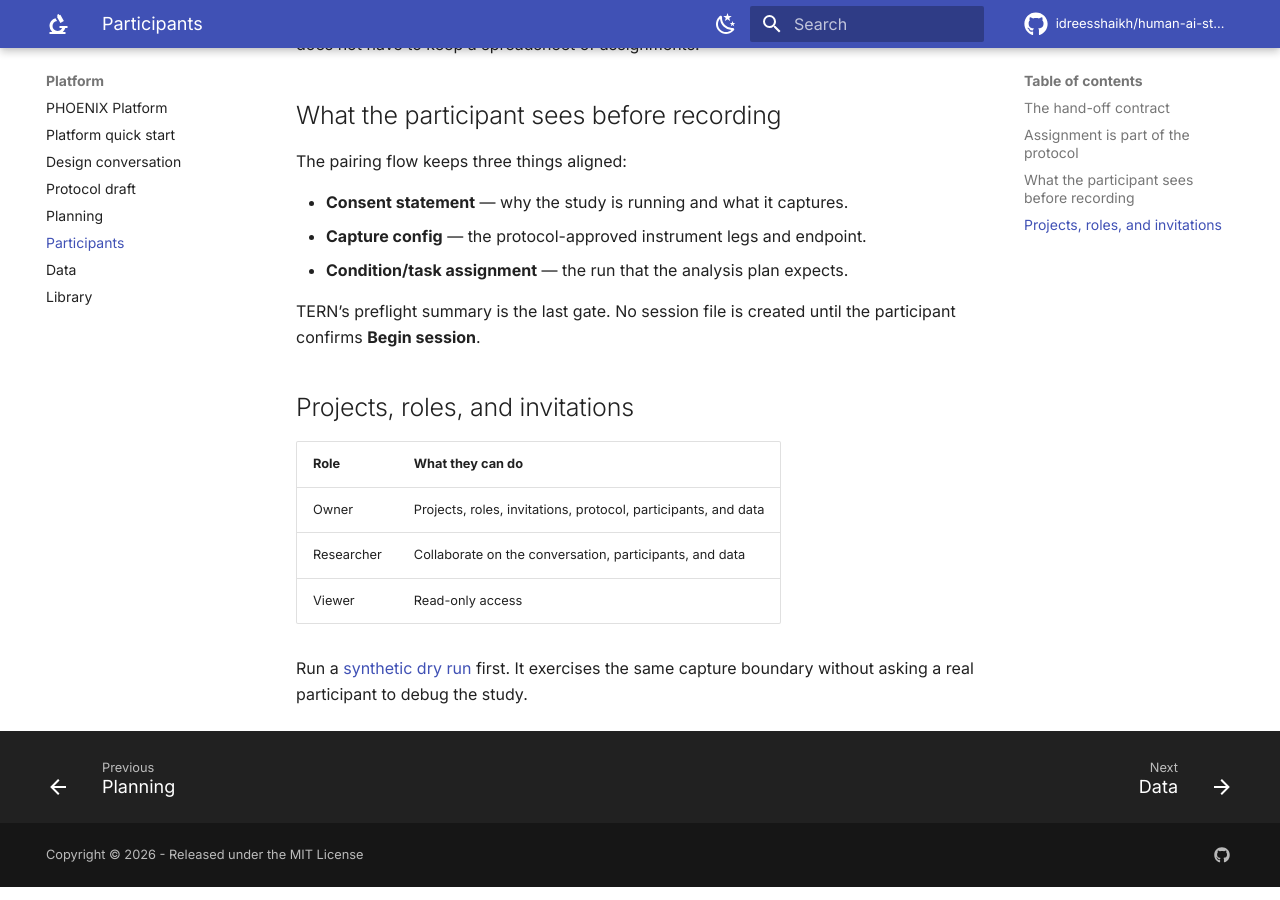
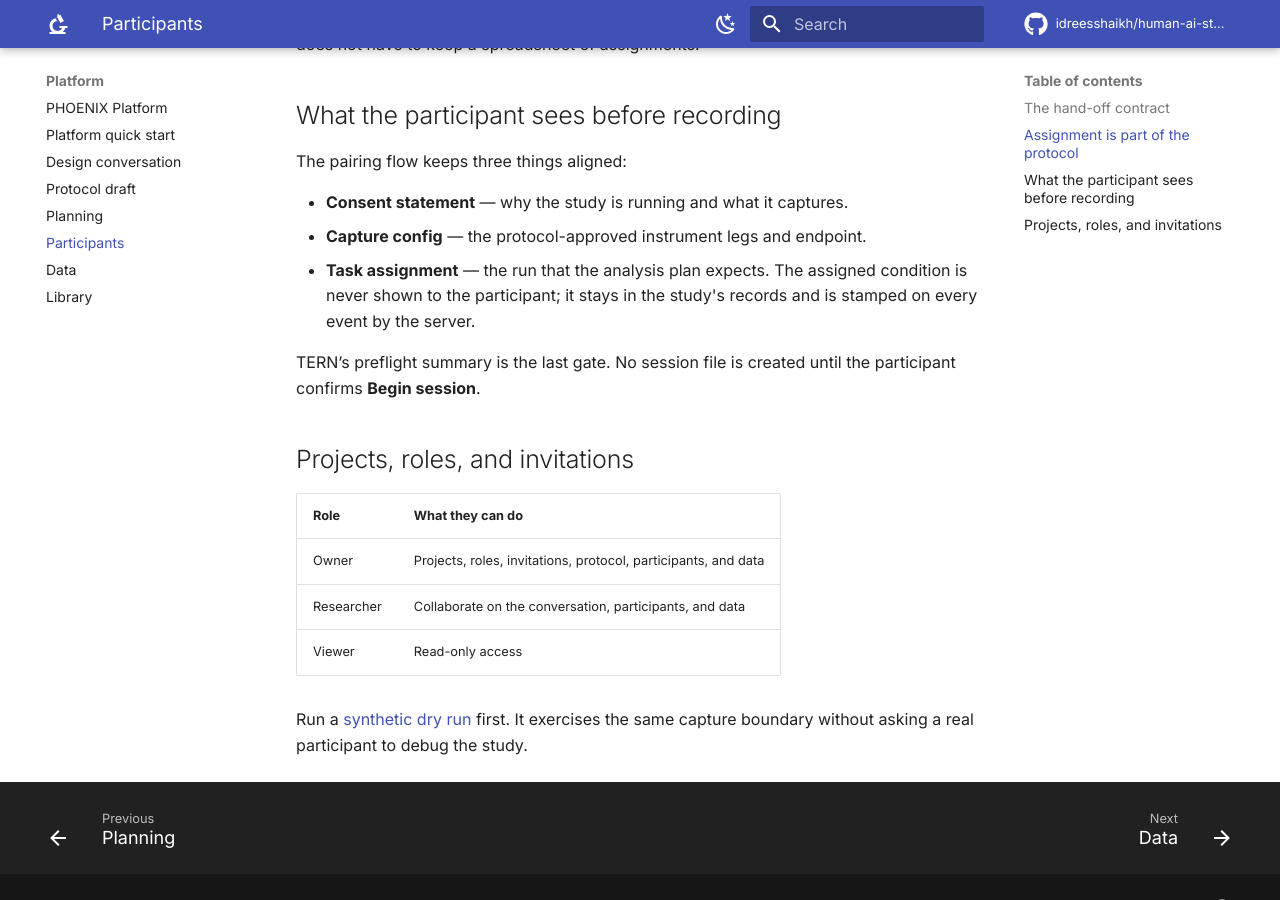
Before and after one commit to idreesshaikh/human-ai-studies-framework, an MkDocs documentation site: the page built from documentation/docs/platform/participants.md, in a window 1280 px wide and 900 px high, scrolled down 1364 px. Built offline with MkDocs 1.6.1 and Material for MkDocs 9.7.7, drawn with Linux system fonts in a browser that asks for light colours; comment, search, counter and statistics services are not loaded.

Commit message:
Update documentation

```diff
--- a/documentation/docs/platform/participants.md
+++ b/documentation/docs/platform/participants.md
@@ -35,7 +35,9 @@ The pairing flow keeps three things aligned:
 
 - **Consent statement** — why the study is running and what it captures.
 - **Capture config** — the protocol-approved instrument legs and endpoint.
-- **Condition/task assignment** — the run that the analysis plan expects.
+- **Task assignment** — the run that the analysis plan expects. The assigned
+  condition is never shown to the participant; it stays in the study's records
+  and is stamped on every event by the server.
 
 TERN’s preflight summary is the last gate. No session file is created until the
 participant confirms **Begin session**.
```
